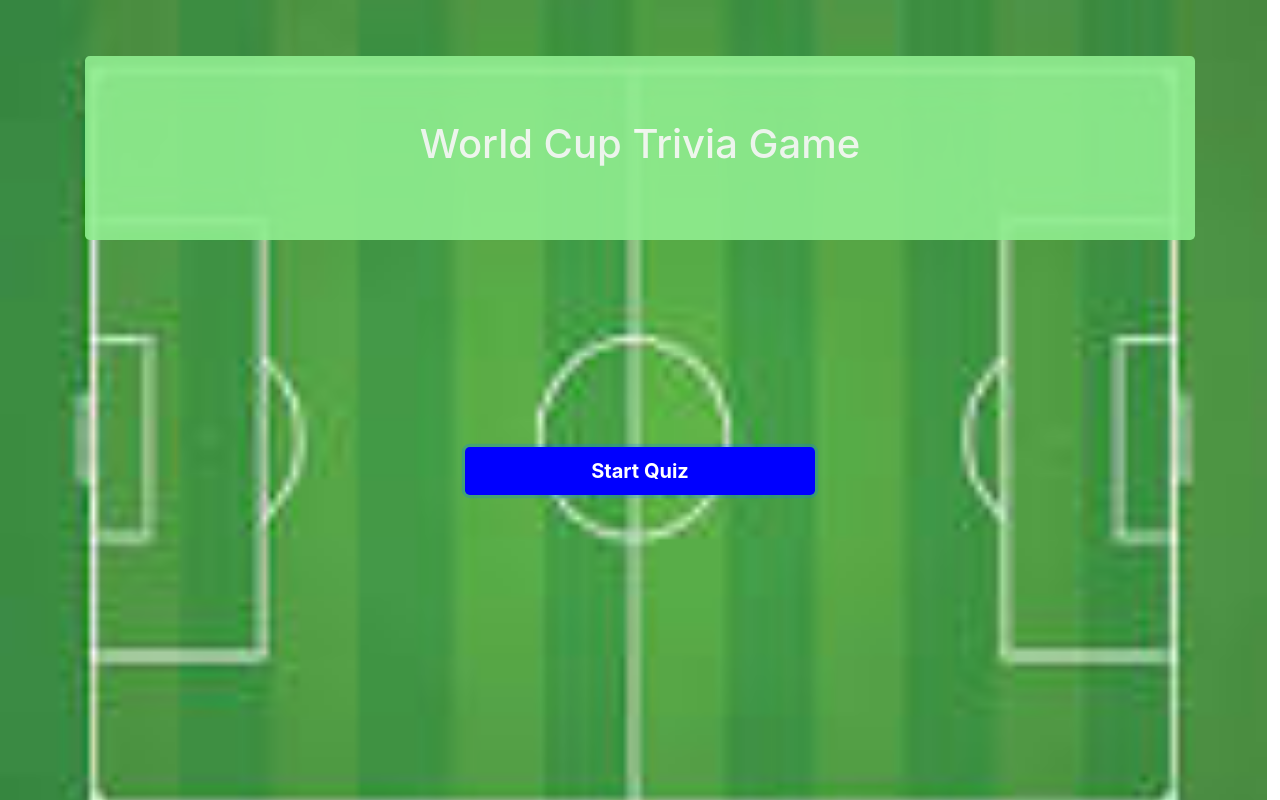
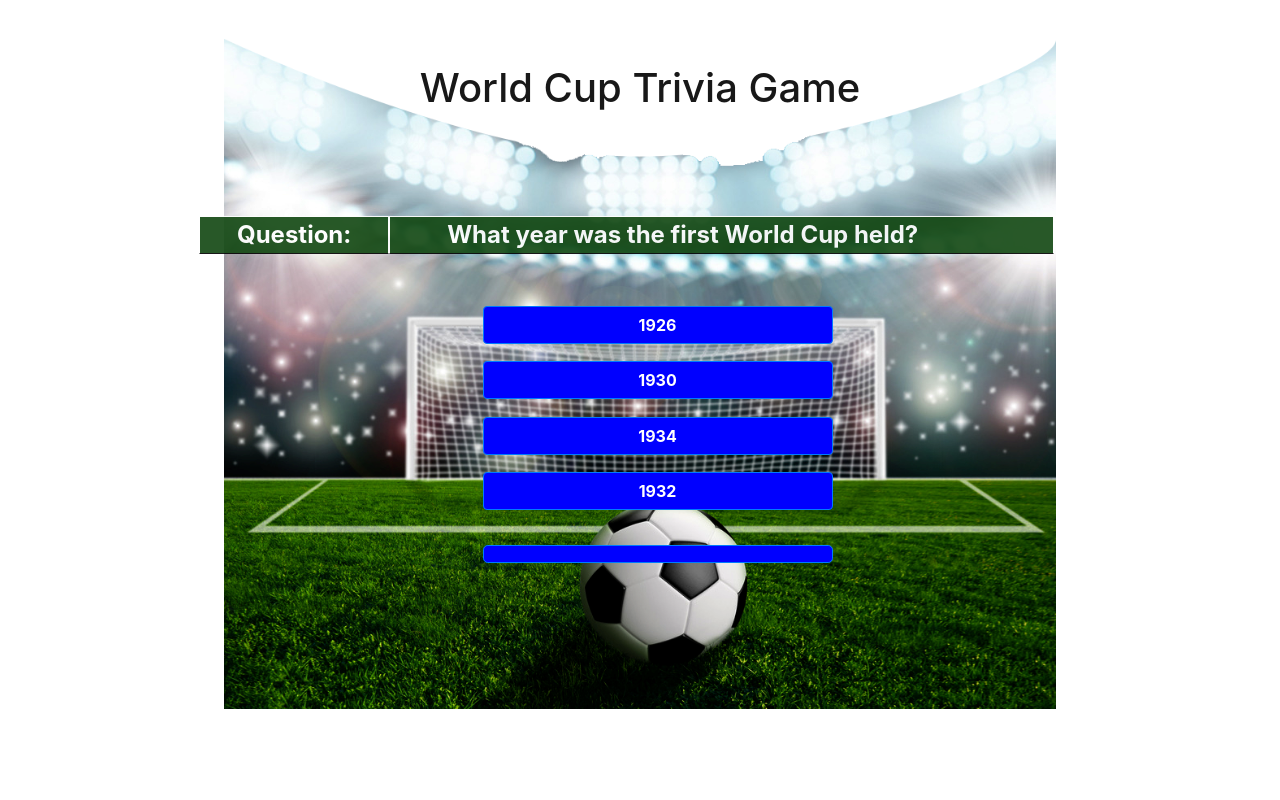
Before and after one commit to sparkins/TriviaGame, a plain HTML site: page index.html in a window 1280 px wide. Both pictures are taken after a click on the button "Start Quiz". Drawn offline with nearby package versions, Linux system fonts and the light colour scheme.

Commit message:
created function to check answer button clicked

```diff
--- a/assets/css/style.css
+++ b/assets/css/style.css
@@ -1,14 +1,15 @@
-img {
-    image-rendering: auto;
-    image-rendering: crisp-edges;
-    image-rendering: pixelated;
+body {
+    background-image: url(../images/soccerimage.png);
+    background-repeat: no-repeat;
+    background-size: 65%;
+    background-position: center;
   }
 
  .jumbotron {
     text-align: center;
-    margin-top: 5%;
-    background-color: lightgreen;
-    color: white;
+    /* margin-top: 5%; */
+    background-color: inherit;
+    color: black;
     font-weight: bold;
     opacity: 0.9;
  }
@@ -17,5 +18,50 @@ img {
     background-color: blue;
     color: white;
     font-weight: bold;
-    margin-top: 50%;
+    margin-top: 5%;
 }
+
+.answer-button {
+    background-color: blue;
+    color: white;
+    font-weight: bold;
+    margin: 5% !important;
+}
+
+.question-row {
+    vertical-align: middle;
+    color: white;
+    font-weight: bold;
+    font-size: 24px;
+    border-bottom-color: black;
+    border-style: solid;
+    border-width: 1px;
+    background-color: rgb(17, 71, 17);
+    opacity: 0.9;
+    margin-bottom: 3%;
+}
+
+.questionNumber {
+    text-align: center;
+    margin-left: 3%;
+    }
+
+.askQuestion {
+    padding-left: 5%;
+    margin-right: 3%;
+    }
+
+.button-row {
+
+}
+
+.answer-button {
+    background-color: blue;
+    color: white;
+    font-weight: bold;
+    margin: 5% !important;
+}
+
+#ans1 {
+
+}
--- a/assets/javascript/app.js
+++ b/assets/javascript/app.js
@@ -1,125 +1,203 @@
-
+var TriviaGame = function () {
     var questionArr = [
-    {questionNumber: 1,
+        {
+            questionNumber: 1,
             question: "What year was the first World Cup held?",
             answers: ["1926", "1930", "1934", "1932"],
             correctAns: 1
         },
-    {questionNumber: 2,
+        {
+            questionNumber: 2,
             question: "Where was the first World Cup held?",
             answers: ["England", "United States of America", "Uruguay", "Italy"],
             correctAns: 2
         },
-    {questionNumber: 3,
+        {
+            questionNumber: 3,
             question: "Who is the all time leading scorer?",
             answers: ["Pele", "Diego Maradonna", "Miroslav Klose", "Ronaldo"],
             correctAns: 2
         },
-    {questionNumber: 4,
+        {
+            questionNumber: 4,
             question: "Which nation holds the record for the most World Cups?",
             answers: ["Brazil", "Italy", "Germany", "France"],
             correctAns: 0
         },
-    {questionNumber: 5,
+        {
+            questionNumber: 5,
             question: "Who is the only player to score a hat-trick in a World Cup final?",
             answers: ["Jurgen Klinsmann", "Pele", "Geoff Hurst", "Paolo Rossi"],
             correctAns: 2
         },
-    {questionNumber: 6,
+        {
+            questionNumber: 6,
             question: "Which of these teams has NOT won the World Cup on home soil?",
             answers: ["Brazil", "Italy", "England", "Uruguay"],
             correctAns: 0
         },
-    {questionNumber: 7,
+        {
+            questionNumber: 7,
             question: "Which nation has played in every world cup?",
             answers: ["England", "Brazil", "Argentina", "Italy"],
             correctAns: 1
         },
-    {questionNumber: 8,
+        {
+            questionNumber: 8,
             question: "Which team scored 27 goals in one World Cup?",
             answers: ["Argentina", "Germany", "Brazil", "Hungary"],
             correctAns: 3
         },
-    {questionNumber: 9,
+        {
+            questionNumber: 9,
             question: "Who is this pictured to the right?",
             answers: ["", "", "", ""],
             correctAns: 0
         },
-    {questionNumber: 10,
+        {
+            questionNumber: 10,
             question: "Which team has scored the fastest world Cup goal?",
             answers: ["England", "Brazil", "Netherlands", "Turkey"],
             correctAns: 3
         },
-    {questionNumber: 11,
+        {
+            questionNumber: 11,
             question: "?",
             answers: ["", "", "", ""],
             correctAns: 0
         },
-    {questionNumber: 12,
-        question: "?",
-        answers: ["", "", "", ""],
+        {
+            questionNumber: 12,
+            question: "This is Question 12?",
+            answers: ["A", "B", "C", "D"],
             correctAns: 0
         }
     ]
+    var numCorrectAns = 0;
+    var numWrongAns = 0;
+    var questionNum = 0;
+    var question = "";
+    var answers = [];
+    var answerSelected = null;
+    var correctAns = "";
+    var qnum = 0;
+    var result = null;
 
+    // *** Function to present the start quiz screen and reset results ***
+    this.startGame = function () {
+        var self = this;
+        // console.log("Initiated StartGame function");
+        this.numCorrectAns = 0;
+        this.numWrongAns = 0;
+        this.totalAns = 0;
+        this.percentCorrect = (this.correctAns / this.totalAns) * 100;
 
-// displayQuestion ();
-// //A function to create the quiz
-// function createQuiz () {
+        $(".answer-button").hide();
+        $(".askQuestion").hide();
+        $(".questionNumber").hide();
 
+        // console.log("Correct Answers: " + this.numCorrectAns);
+        // console.log("Wrong Answers: " + this.numWrongAns);
+        // console.log("Questions Answered: " + this.totalAns);
+        // console.log("Percentage correct: " + this.percentCorrect);
 
-// }
+        // *** Clicking the start-button runs the function to ask the first question ***
+        $(".start-button").on("click", function () {
 
-this.startGame = function () {
-    console.log("Initiated StartGame function");
-    this.correctAns = 0;
-    this.wrongAns = 0;
-    this.totalAns = 0;
-    this.percentCorrect = (correctAns/totalAns)*100;
+            self.askAQuestion(qnum, questionArr);
 
-    console.log("Correct Answers: " + this.correctAns);
-    console.log("Wrong Answers: " + this.wrongAns);
-    console.log("Questions Answered: " + this.totalAns);
-    console.log("Percentage correct: " + this.percentCorrect);
+        });
+    }
 
+    // *** Function to build and display each question and build answer buttons ***
+    this.askAQuestion = function (qnum, questionList) {
 
-    // This function creates a random number between 19-120 inclusive, to be assigned to the games Target Score
+        // console.log("askAQuestion Function initiated");
+        var self = this;
+        // *** Determine what elements need to be visible and which should be hidden ***
+        $(".start-button").hide();
+        $(".answer-button").show();
+        $(".askQuestion").show();
+        $(".questionNumber").show();
+
+        // *** the load variables with the details from the current question ***
+        this.questionNum = questionList[qnum].questionNumber;
+        this.question = questionList[qnum].question;
+        this.answers = questionList[qnum].answers;
+        this.correctAns = questionList[qnum].correctAns;
+
+        // *** Display the question to the player ***
+        $(".askQuestion").html(this.question);
+
+        // *** Dynamically create and display the answers in the form of buttons ***
+        for (var numAnsw = 0; numAnsw < this.answers.length; numAnsw++) {
+            // $("#ans" + j).html(this.answers[numAnsw]);
+            var ansBtn = $("<button>");
+            // Adding a class
+            ansBtn.addClass("btn btn-block btn-md btn-primary answer-button");
+            // Added a data-attribute
+            ansBtn.attr("data-answer", this.answers[numAnsw]);
+            // Provided the initial button text
+            ansBtn.text(this.answers[numAnsw]);
+            // Added the button to the HTML
+            $("#button-row").append(ansBtn);
+        }
+
+        $(".answer-button").on("click", function () {
+            console.log("clicked the button");
+            console.log(self.answers.length);
+
+            self.buttonClicked(answerSelected);
+
+            if (self.answerSelected === self.correctAns) {
+                $("<h2>").text("CONGRATULATIONS, that is the correct answer!");
+                console.log("woohoo");
+                result = true;
+                numCorrectAns++;
+            }
+            else {
+                $("<h2>").text("I'm sorry that is NOT the correct answer!");
+                console.log("foobar");
+                result = false;
+                numWrongAns++
+            }
+        })
+        qnum++
+        console.log("New Question Number: " + qnum);
+        this.displayAnswer(result);
+    }
+    this.buttonClicked = function () {
+        var self = this;
+        for (var answ = 0; answ < self.answers.length; answ++) {
+            console.log(this)
+            console.log($(this));
+            console.log($(this).is('#ans' + answ));
+            if ($(this).is('#ans' + answ)) {
+                answerSelected = answ;
+                console.log("You selected: " + answerSelected + "Answer: " + self.correctAns);
+                return (answerSelected);
+            }
+        }
+    }
+
+    this.displayAnswer = function (answerResult) {
+        this.answerResult = answerResult;
+        console.log("displayAnswer function initiated");
+        $('<div class="container showAnswer"></div>');
+        if (this.answerResult === true) {
+            $(".showAnswer").html("Good Job, the answer is correct!!");
+            console.log("Good Job");
+        }
+        else {
+            $(".showAnswer").html("I'm afraid that answer is incorrect!!");
+            console.log("Wawaaaahhh");
 
         }
-//A function to show the questions
-function displayQuestion () {
-
-    // this.randomizeQuestions = function () {
-    //     console.log("Initiated randomizeQuestions function ");
-    //     this.nextRandomQuestion = [Math.floor(Math.random() * 12) + 1];
-    //     console.log("Target Score: " + this.nextRandomQuestion);
-    //     $(".targetScore").html(this.targetNumber);
-    //     return (this.nextRandomQuestion);
-
-    for (i=0; i < questionArr.length; i++) {
-        var questionNum = questionArr.questionNumber;
-        console.log("Q"+questionNum);
-        var question = questionArr.question[i];
-        console.log("Question: "+question);
-        var answers = questionArr.answers[i];
-        console.log("Answers: "+answers);
-        var correctAns = questionArr.correctAns[i];
-        console.log("Correct Answer: "+correctAns);
-        $(".question").html(question);
-        $(".answer").html(answers)
         }
 
 }
 
 $(document).ready(function () {
-    var game = new triviaGame();
+    var game = new TriviaGame();
     game.startGame();
-    game.displayQuestion();
 })
-// function displayAnswer () {
-
-// }
-
-// function displayFinalResults () {
-
-// }
--- a/index.html
+++ b/index.html
@@ -13,19 +13,39 @@
 
     <title>Trivia Game</title>
 
-    <link rel="stylesheet" type="text/css" href="assets/css/reset.css">
+    <!-- <link rel="stylesheet" type="text/css" href="assets/css/reset.css"> -->
     <link rel="stylesheet" type="text/css" href="assets/css/style.css">
 
 </head>
 
 
 <!-- Display background image -->
-<body style="background: url(assets/images/soccerPitch.png);background-repeat: no-repeat;background-size: 99%">
+<!-- <body style="background: url(assets/images/soccerimage.png);background-repeat: no-repeat;background-size: 60%;"> -->
+
+<body>
 
     <!-- Create page title -->
-    <div class="container">
+    <div class="container imageContainer">
         <div class="jumbotron">
             <h1>World Cup Trivia Game</h1>
+        </div>
+        <div class="row">
+            <div class="col-md-1"></div>
+            <div class="col-md-2 question-row questionNumber">Question: </div>
+            <div class="col-md-7 question-row askQuestion"></div>
+            <div class="col-md-1"></div>
+        </div>
+        <div class="row">
+            <div class="col-md-4"></div>
+            <div class="col-md-4" id="button-row"></div>
+            <div class="col-md-4"></div>
+        </div>
+        <div class="row">
+            <div class="col-md-4"></div>
+            <div class="col-md-4">
+                <button type="button" class="btn btn-block btn-lg btn-primary answer-button" id="ans3"></button>
+            </div>
+            <div class="col-md-4"></div>
         </div>
         <div class="row">
             <div class="col-md-4"></div>
@@ -35,9 +55,23 @@
             <div class="col-md-4"></div>
         </div>
     </div>
-
-
-        <!-- Create start button -->
+    <div class="container checkAnswerContainer">
+        <div class="row">
+            <div class="col-md-2"></div>
+            <div class="col-md-6" id="answerMessage"></div>
+            <div class="col-md-2"></div>
+       </div>
+       <div class="row">
+            <div class="col-md-2"></div>
+            <div class="col-md-6" id="answerInfo"></div>
+            <div class="col-md-2"></div>
+        </div>
+       <div class="row">
+            <div class="col-md-2"></div>
+            <div class="col-md-6" id="answerGif"></div>
+            <div class="col-md-2"></div>
+        </div>
+    </div>
 
     <!-- Page now displays first question along with the trivia title and timer -->
 
```
Also changed, not shown: assets/images/soccerimage.png (added), assets/images/soccerpitch.jpeg (added). Lines whose indentation alone changed are shown as unchanged.
